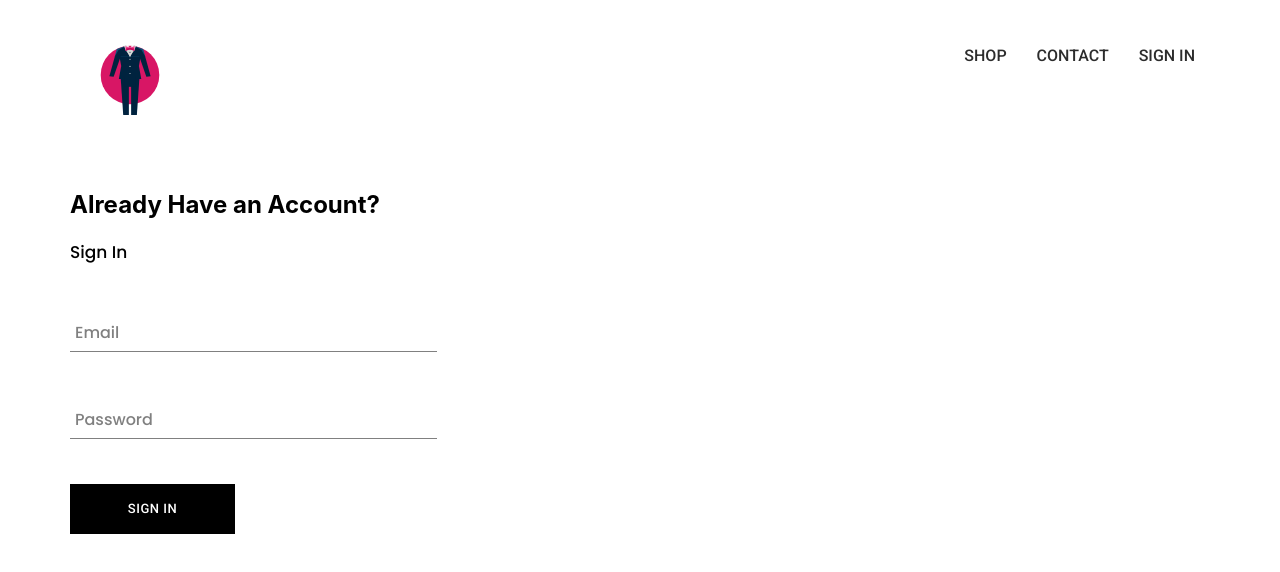
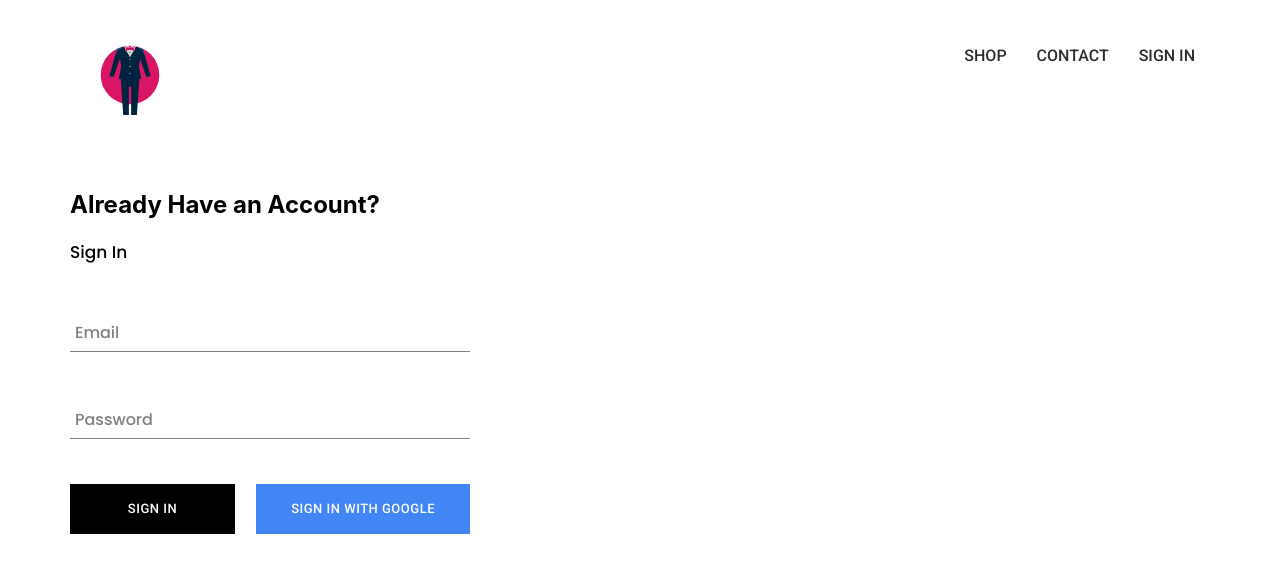
Before and after one commit to AasifFiraz/Trend-Clothing, a React (Create React App) app: page /signin in a window 1280 px wide. Shown: the top 572 px of the page. Built offline with nearby package versions, Linux system fonts and the light colour scheme; no server answers.

Commit message:
integrated firebase into app with google sign in

```diff
--- a/src/App.css
+++ b/src/App.css
@@ -1,3 +1,7 @@
+*{
+    box-sizing: border-box;
+}
+
 body{
     padding: 20px 70px;
 }
--- a/src/App.js
+++ b/src/App.js
@@ -2,16 +2,40 @@
 import HomePage from './components/pages/homepage/homepage.component';
 import { Routes, Route, Link } from "react-router-dom";
 import Header from './components/header/header.component';
+import { auth } from './components/firebase/firebase.utils';
 import HatsPage from './hatspage.component';
 import SignInAndSignUpPage from './components/pages/sign-in-sign-up/sign-in-sign-up.component';
 import Shop from './components/shop/shop.component';
 import './App.css';
 
 
-function App(){
+class App extends React.Component {
+  constructor(){
+    super();
+
+    this.state = {
+      currentUser: null
+    }
+  }
+
+  unSubscribeFromAuth = null;
+
+  componentDidMount(){
+    this.unSubscribeFromAuth = auth.onAuthStateChanged((user) => {
+      this.setState({currentUser: user})
+
+      console.log(user)
+    })
+  }
+
+  componentWillUnmount(){
+    this.unSubscribeFromAuth();
+  }
+
+  render(){
   return(
     <div>
-    <Header />
+    <Header currentUser= {this.state.currentUser } />
     <Routes>
       <Route path='/' element={< HomePage />} />
       <Route path='/shop' element={< Shop/>} />
@@ -20,6 +44,7 @@
     </Routes>
     </div>
     )
+  }
 }
 
 
--- a/src/components/custom-button/custom-button.component.jsx
+++ b/src/components/custom-button/custom-button.component.jsx
@@ -2,8 +2,10 @@
 
 import './custom-button.styles.scss';
 
-const CustomButton = ({children, ...otherProps}) => (
-    <button className='custom-button' {...otherProps}>
+const CustomButton = ({children, isGoogleSignIn,...otherProps}) => (
+    <button
+    className={`${isGoogleSignIn ? 'google-sign-in' : ''} custom-button`}
+    {...otherProps}>
         {children}
     </button>
 )
--- a/src/components/custom-button/custom-button.styles.scss
+++ b/src/components/custom-button/custom-button.styles.scss
@@ -20,4 +20,15 @@
       color: black;
       border: 1px solid black;
     }
+
+    &.google-sign-in{
+      background-color: #4285f4;
+      color: white;
+
+      &.hover{
+        background-color: #357ae8;
+        border: none;
+      }
+    }
+
   }
--- /dev/null
+++ b/src/components/firebase/firebase.utils.js
@@ -0,0 +1,32 @@
+import firebase from 'firebase/compat/app';
+import 'firebase/compat/firestore';
+import 'firebase/compat/auth';
+
+const config = {
+
+    apiKey: "AIzaSyA93KN60OV94s_jaTwNjLeB6Yfh-XrZ7Ws",
+
+    authDomain: "trend-clothing-db-dab06.firebaseapp.com",
+
+    projectId: "trend-clothing-db-dab06",
+
+    storageBucket: "trend-clothing-db-dab06.appspot.com",
+
+    messagingSenderId: "56208669",
+
+    appId: "1:56208669:web:6a1b82872838f5507285f4",
+
+    measurementId: "G-L99DX9BH4H"
+
+};
+
+firebase.initializeApp(config);
+
+export const auth = firebase.auth();
+export const firestore = firebase.firestore();
+
+const provider = new firebase.auth.GoogleAuthProvider();
+provider.setCustomParameters({ prompt: 'select_account' });
+export const signInWithGoogle = () => auth.signInWithPopup(provider);
+
+export default firebase;
--- a/src/components/header/header.component.jsx
+++ b/src/components/header/header.component.jsx
@@ -1,9 +1,10 @@
 import React from 'react';
 import { Link ,useNavigate } from "react-router-dom";
+import { auth } from '../firebase/firebase.utils';
 import { ReactComponent as Logo } from '../../assets/suit.svg';
 import './header.styles.scss';
 
-const Header = () => {
+const Header = ({currentUser}) => {
     const navigate = useNavigate();
     return (
         <div className='header'>
@@ -13,7 +14,12 @@
             <div className='options'>
                 <Link className='option' to='/shop'>SHOP</Link>
                 <Link className='option' to='/shop'>CONTACT</Link>
-                <Link className='option' to='/signin'>SIGN IN</Link>
+                {
+                    currentUser ?
+                    <div className='option' onClick={() => auth.signOut()}> SIGN OUT </div>
+                    :
+                    <Link className='option' to='/signin'>SIGN IN</Link>
+                }
             </div>
         </div>
     )
--- a/src/components/header/header.styles.scss
+++ b/src/components/header/header.styles.scss
@@ -10,6 +10,7 @@
         height: 100%;
         width: 70px;
         padding: 25px;
+        box-sizing: content-box;
         cursor: pointer;
     }
 
@@ -22,6 +23,7 @@
 
       .option {
         color: #2c2c2c;
+        cursor: pointer;
         font-weight: 500;
         font-family: 'Roboto', sans-serif;
         text-decoration: none;
--- a/src/components/sign-in/sign-in.component.jsx
+++ b/src/components/sign-in/sign-in.component.jsx
@@ -1,5 +1,6 @@
 import React from 'react';
 import FormInput from '../form-input/form-input.component';
+import { signInWithGoogle } from '../firebase/firebase.utils';
 import CustomButton from '../custom-button/custom-button.component';
 import './sign-in.styles.scss';
 
@@ -38,9 +39,15 @@
 
                     <FormInput name='password' type='password' value={this.state.password} label='Password' handleChange={this.handleChange} required />
 
+                    <div className="buttons">
                     <CustomButton type='submit'>
                         Sign In
                     </CustomButton>
+                    <CustomButton onClick={signInWithGoogle} isGoogleSignIn>
+                        Sign In With Google
+                    </CustomButton>
+                    </div>
+
                 </form>
             </div>
         )
--- a/src/components/sign-in/sign-in.styles.scss
+++ b/src/components/sign-in/sign-in.styles.scss
@@ -2,7 +2,7 @@
 @import url('https://fonts.googleapis.com/css2?family=Roboto:wght@300;700&display=swap');
 .sign-in{
     margin-top: 5rem;
-    width: 22rem;
+    width: 400px;
     display: flex;
     flex-direction: column;
 
@@ -16,4 +16,9 @@
         font-weight: lighter;
         font-family: 'Poppins', sans-serif;
     }
+
+    .buttons{
+        display: flex;
+        justify-content: space-between;
+    }
 }
```
